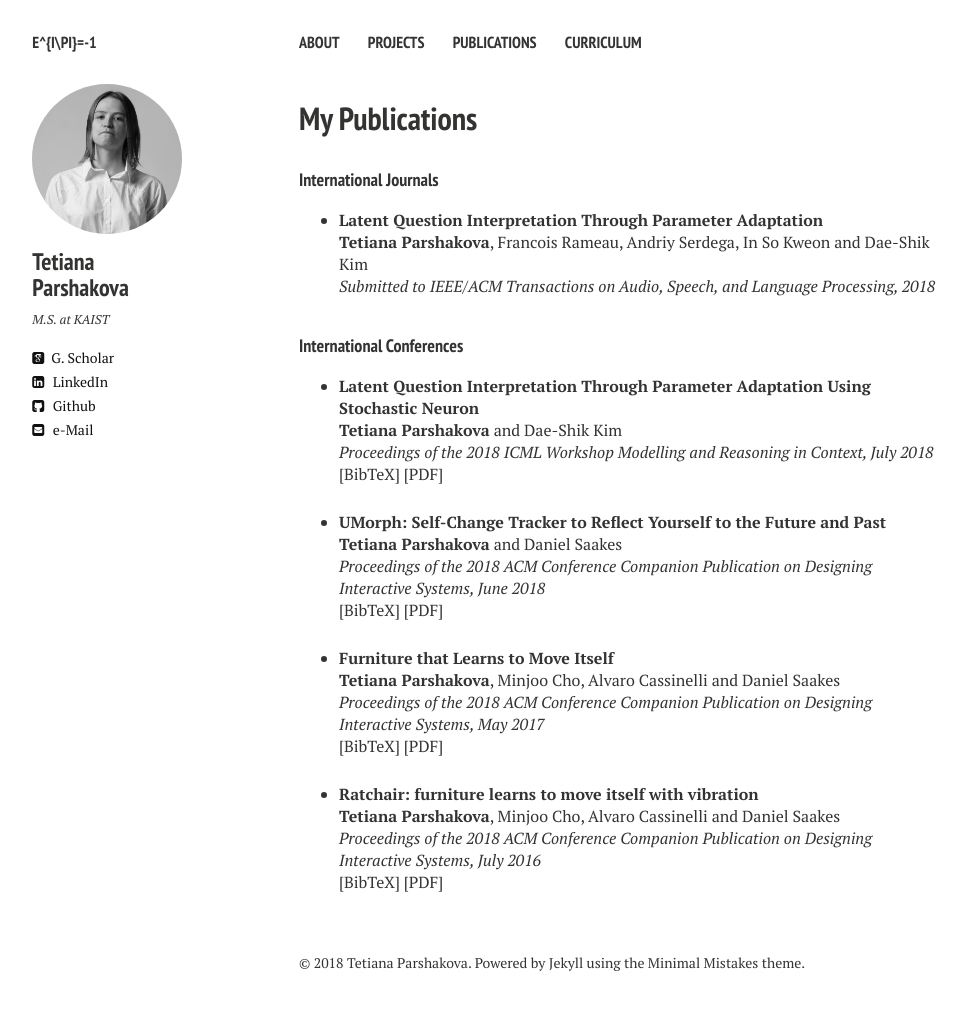
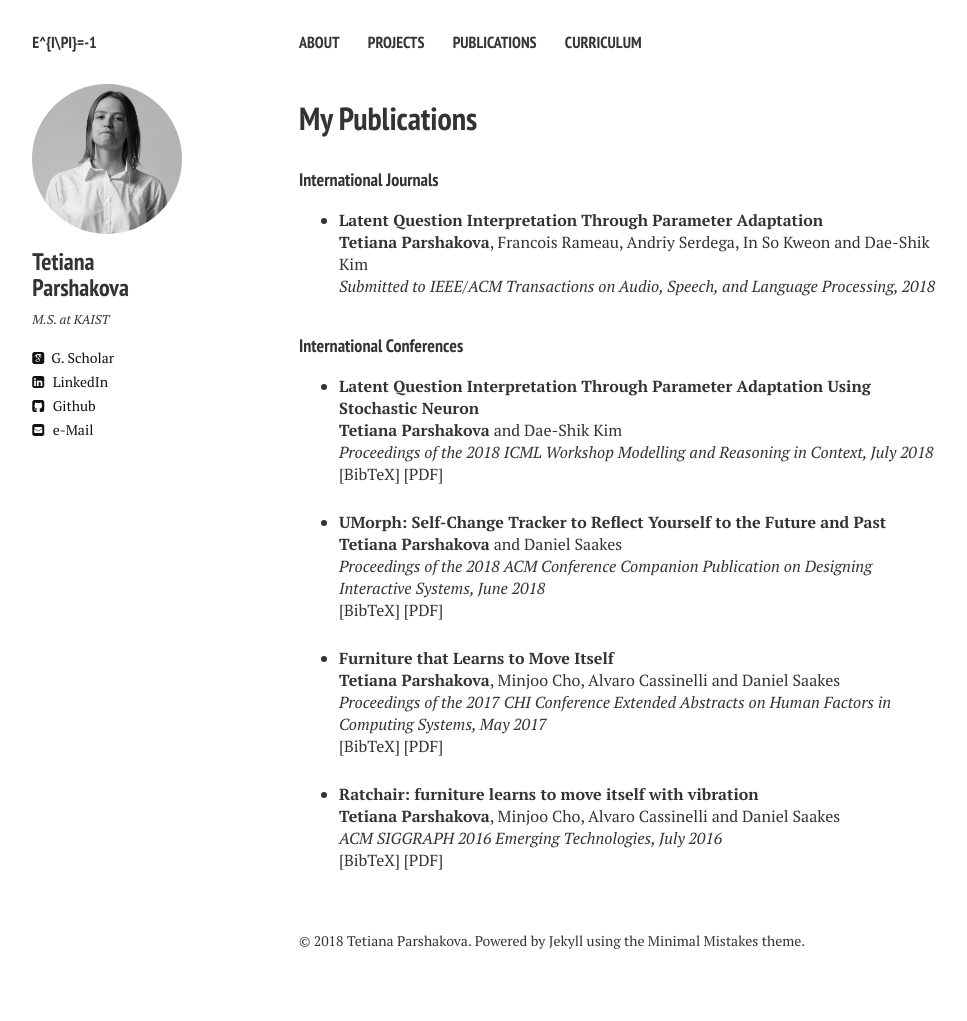
Before and after one commit to alexanch/parshakova.github.io, a Jekyll site: the page built from publications.md, in a window 1280 px wide. Shown: the whole page, without its empty margins (21-988 px from the left). Built offline with Jekyll 4.4.1, drawn with Linux system fonts in a browser that asks for light colours; nearby versions of some CDN libraries; after the commit the page ends 999 px from its top, so only the background shows below that.

Commit message:
Update publications.html

```diff
--- a/_layouts/publications.html
+++ b/_layouts/publications.html
@@ -130,7 +130,7 @@ div.bibtex pre { font-size: 75%; overflow: auto;  width: 100%; padding: 0em 0em;
 <i>Proceedings of the 2018 ACM Conference Companion Publication on Designing Interactive Systems,</i><i> June 2018</i>
 <br />
 <a href="javascript:toggleBibtex('bailo2017robust')">[BibTeX]</a>
-<a href="http://delivery.acm.org/10.1145/3210000/3205391/p307-parshakova.pdf?ip=143.248.49.222&id=3205391&acc=ACTIVE%20SERVICE&key=0EC22F8658578FE1%2E7500FBAD1E9579D9%2E4D4702B0C3E38B35%2E4D4702B0C3E38B35&__acm__=1540376026_da4455162ec88dd8a032c0a886986b5c" target="_blank">[PDF]</a>
+<a href="https://www.researchgate.net/publication/325702525_UMorph_Self-Change_Tracker_to_Reflect_Yourself_to_the_Future_and_Past" target="_blank">[PDF]</a>
 </p>
 <div id="parshakova2018umorph" class="bibtex noshow">
 <pre>
@@ -150,10 +150,10 @@ div.bibtex pre { font-size: 75%; overflow: auto;  width: 100%; padding: 0em 0em;
 <li ><p>
 <b>Furniture that Learns to Move Itself</b>
 <br><b>Tetiana Parshakova</b>, Minjoo Cho, Alvaro Cassinelli and Daniel Saakes<br>
-<i>Proceedings of the 2018 ACM Conference Companion Publication on Designing Interactive Systems,</i><i> May 2017</i>
+<i>Proceedings of the 2017 CHI Conference Extended Abstracts on Human Factors in Computing Systems,</i><i> May 2017</i>
 <br />
 <a href="javascript:toggleBibtex('bailo2017robust')">[BibTeX]</a>
-<a href="http://delivery.acm.org/10.1145/3050000/3049778/ea457-parshakova.pdf?ip=143.248.49.222&id=3049778&acc=ACTIVE%20SERVICE&key=0EC22F8658578FE1%2E7500FBAD1E9579D9%2E4D4702B0C3E38B35%2E4D4702B0C3E38B35&__acm__=1540376288_7a20977d54d4e84f1751fe4b64e7ab2a" target="_blank">[PDF]</a>
+<a href="https://www.researchgate.net/publication/316613713_Furniture_that_Learns_to_Move_Itself" target="_blank">[PDF]</a>
 </p>
 <div id="parshakova2017furniture" class="bibtex noshow">
 <pre>
@@ -172,10 +172,10 @@ div.bibtex pre { font-size: 75%; overflow: auto;  width: 100%; padding: 0em 0em;
 <li ><p>
 <b>Ratchair: furniture learns to move itself with vibration</b>
 <br><b>Tetiana Parshakova</b>, Minjoo Cho, Alvaro Cassinelli and Daniel Saakes<br>
-<i>Proceedings of the 2018 ACM Conference Companion Publication on Designing Interactive Systems,</i><i> July 2016</i>
+<i>ACM SIGGRAPH 2016 Emerging Technologies,</i><i> July 2016</i>
 <br />
 <a href="javascript:toggleBibtex('bailo2017robust')">[BibTeX]</a>
-<a href="http://delivery.acm.org/10.1145/2930000/2929473/a19-parshakova.pdf?ip=143.248.49.222&id=2929473&acc=ACTIVE%20SERVICE&key=0EC22F8658578FE1%2E7500FBAD1E9579D9%2E4D4702B0C3E38B35%2E4D4702B0C3E38B35&__acm__=1540376400_3f1a2fcb9d676ecfb3a3254514b77542" target="_blank">[PDF]</a>
+<a href="https://www.researchgate.net/publication/305455721_Ratchair_furniture_learns_to_move_itself_with_vibration" target="_blank">[PDF]</a>
 </p>
 <div id="parshakova2017furniture" class="bibtex noshow">
 <pre>
```
